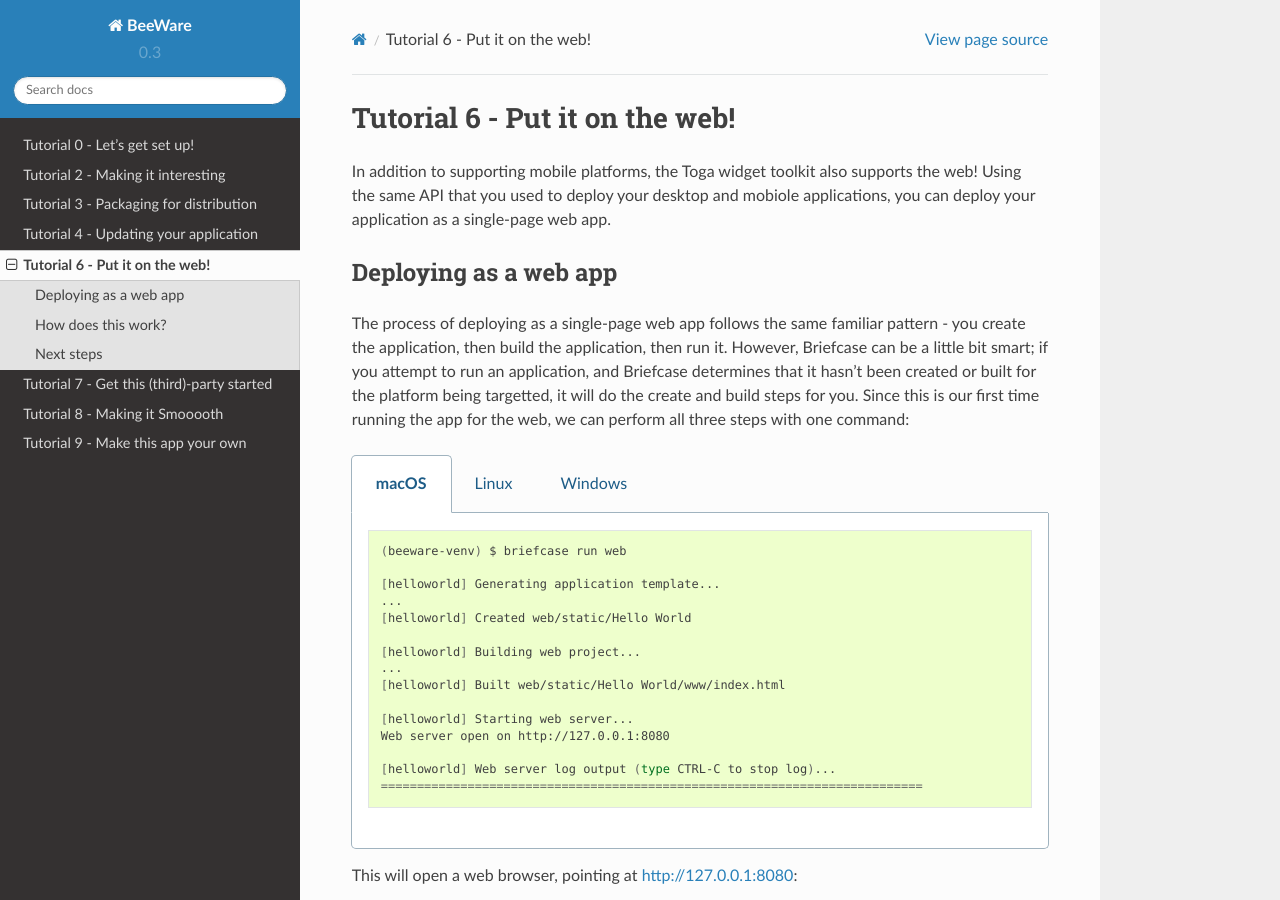
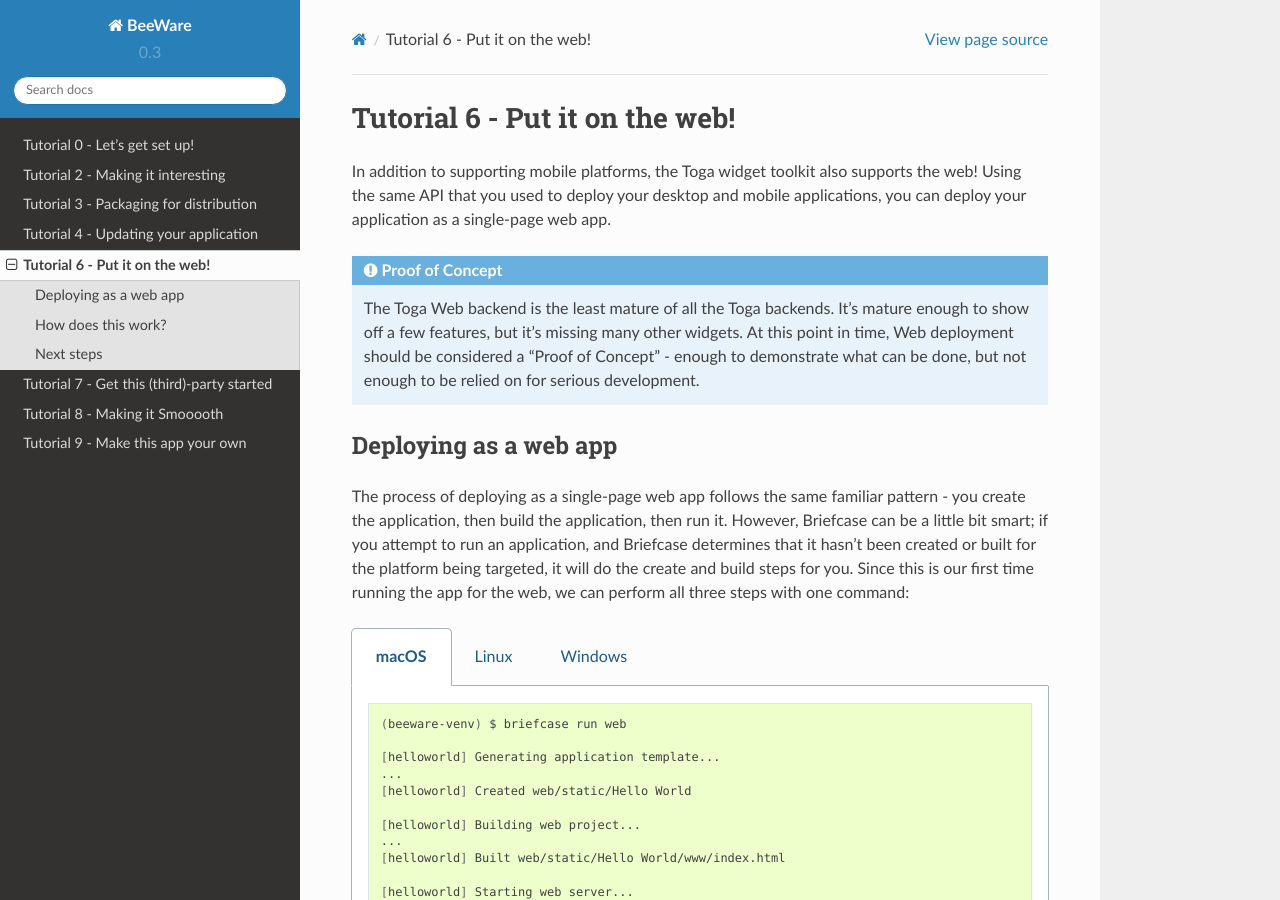
Before and after one commit to beeware/beeware, a Sphinx documentation site: the page built from docs/tutorial/tutorial-6.rst, in a window 1280 px wide and 900 px high. Built offline with Sphinx 7.4.7 and the Read the Docs theme 2.0.0, drawn with Linux system fonts in a browser that asks for light colours; pages that are not in the unit, such as notebooks, are missing from menus.

Commit message:
Add web deployment to the tutorial.

```diff
--- a/docs/tutorial/tutorial-6.rst
+++ b/docs/tutorial/tutorial-6.rst
@@ -4,7 +4,15 @@ Tutorial 6 - Put it on the web!
 
 In addition to supporting mobile platforms, the Toga widget toolkit also
 supports the web! Using the same API that you used to deploy your desktop and
-mobiole applications, you can deploy your application as a single-page web app.
+mobile applications, you can deploy your application as a single-page web app.
+
+.. admonition:: Proof of Concept
+
+    The Toga Web backend is the least mature of all the Toga backends. It's
+    mature enough to show off a few features, but it's missing many other
+    widgets. At this point in time, Web deployment should be considered a "Proof
+    of Concept" - enough to demonstrate what can be done, but not enough to be
+    relied on for serious development.
 
 Deploying as a web app
 ======================
@@ -13,9 +21,9 @@ The process of deploying as a single-page web app follows the same familiar
 pattern - you create the application, then build the application, then run it.
 However, Briefcase can be a little bit smart; if you attempt to run an
 application, and Briefcase determines that it hasn't been created or built for
-the platform being targetted, it will do the create and build steps for you.
-Since this is our first time running the app for the web, we can perform all three
-steps with one command:
+the platform being targeted, it will do the create and build steps for you.
+Since this is our first time running the app for the web, we can perform all
+three steps with one command:
 
 .. tabs::
 
```
